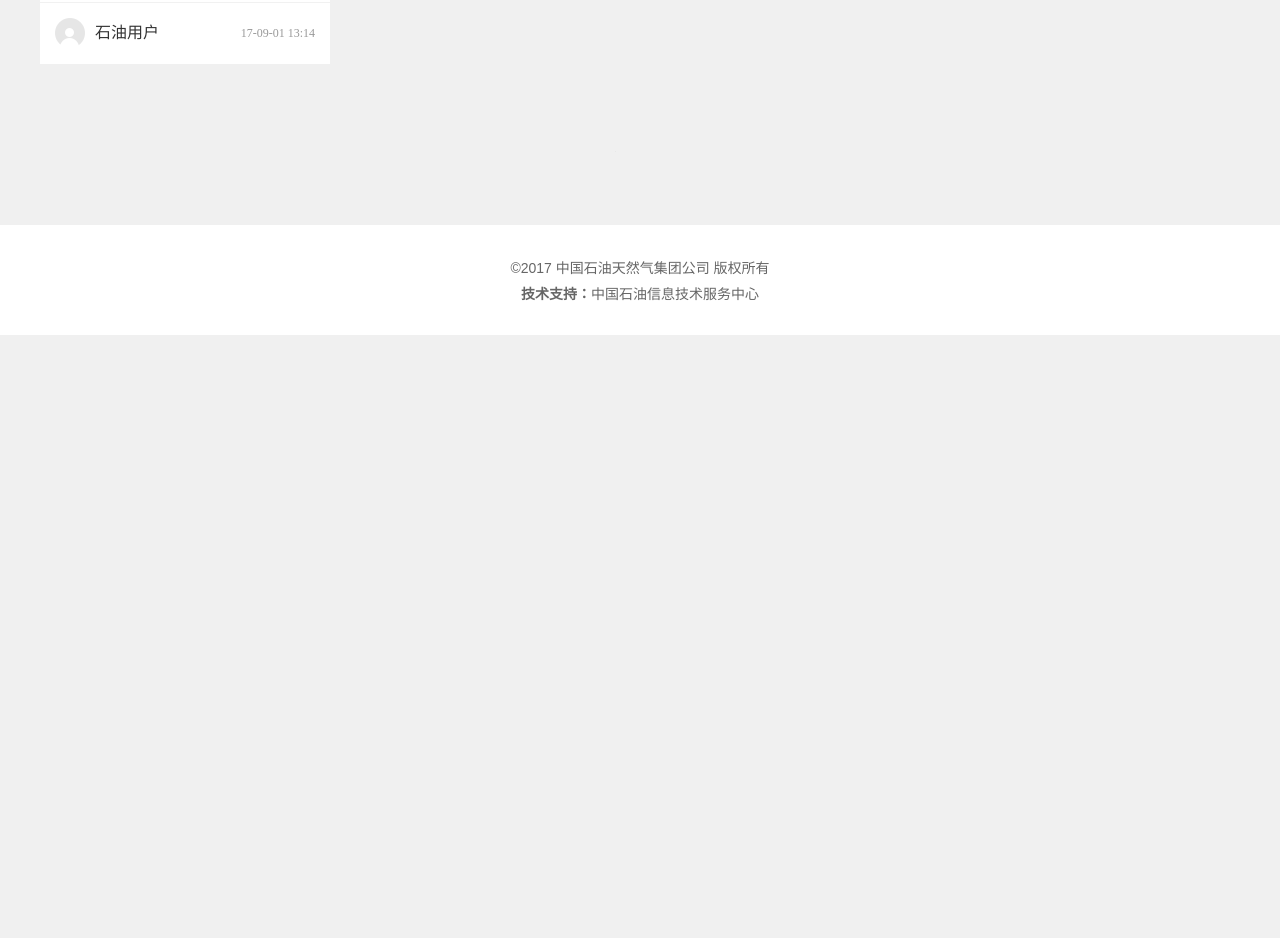
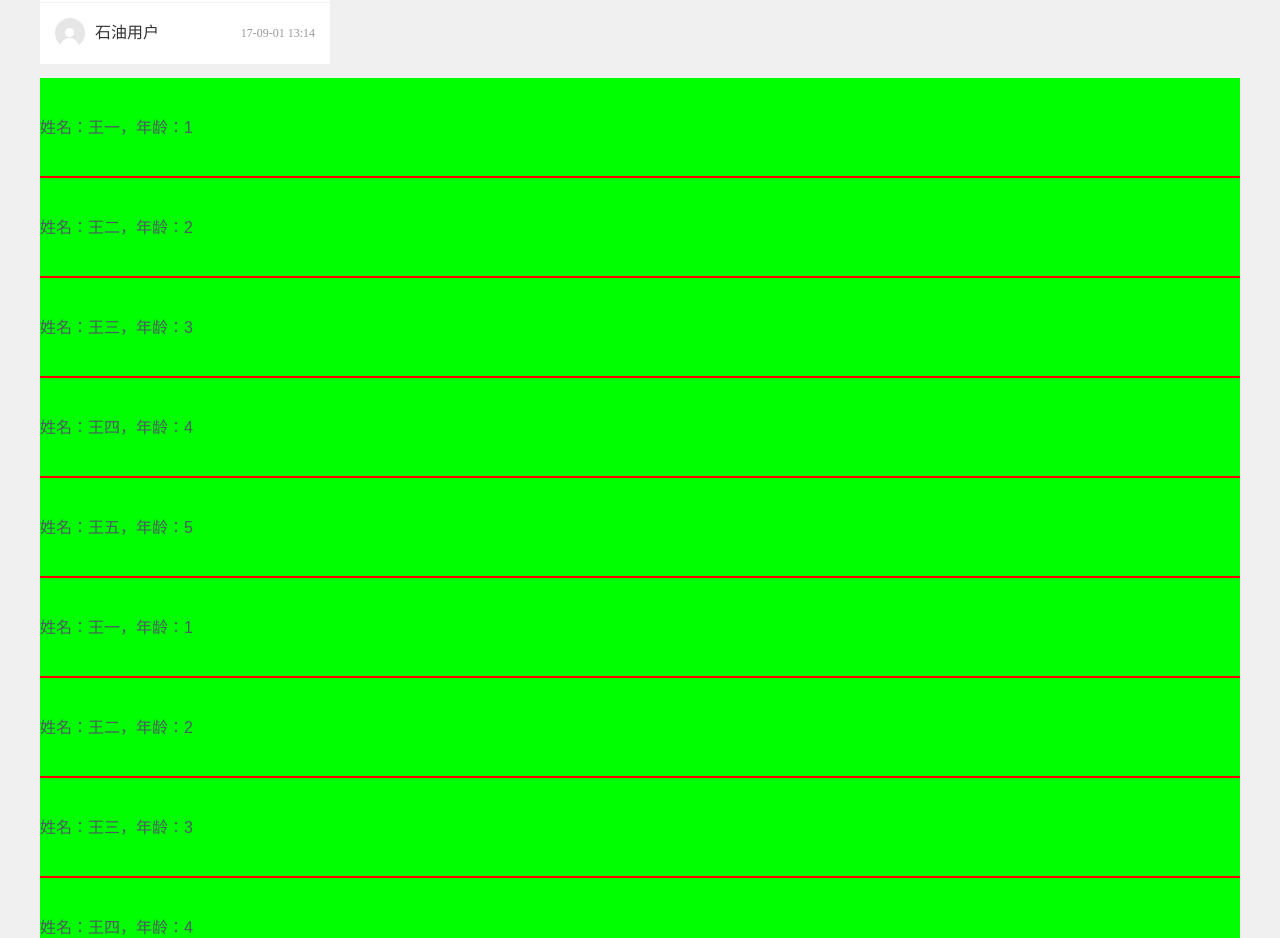
Before and after one commit to HappySusan/oil, a plain HTML site: page html/topicdetail1.html in a window 1280 px wide. Shown: the part 1581-2519 px from the top of the page. Before the commit the page ends 1916 px from the top, so only its background shows below. Drawn offline with Linux system fonts and the light colour scheme.

Commit message:
加载更多

```diff
--- a/html/topicdetail1.html
+++ b/html/topicdetail1.html
@@ -8,6 +8,11 @@
     <title>中国石油图片综合资源服务平台-专题1</title>
     <link rel="stylesheet" href="./../css/topicdetail1.css">
 </head>
+<style>
+    .test_more div{
+        line-height:100px;height:100px;background:#0f0;border-bottom:solid 2px red;
+    }
+</style>
 <!-- 头部导航 -->
 <div class="common_header_wrapper">
     <div class="common_header">
@@ -191,6 +196,9 @@
             </li>
         </ul>
     </div>
+    <div class="test_more" id="test_more" style="">
+
+    </div>
 </div>
 <div class="loadMore none"><img src="./../img/loading.gif" alt=""></div>
 <div class="footer">
@@ -198,6 +206,7 @@
     <p><b>技术支持：</b>中国石油信息技术服务中心</p>
 </div>
 <script src="./../js/common/jquery.min.js"></script>
+<script src="./../js/common/common.js"></script>
 <script src="./../js/topicdetail1.js"></script>
 
 <body>
--- a/js/common/common.js
+++ b/js/common/common.js
@@ -4,7 +4,7 @@ function Common(){
      * ajax 调用封装
      * 包括 路径url，请求方式types，数据内容option，成功返回数据后的回调，异步与否
      */
-	_self.ajaxFn=function(url,types,option,callback,asyncType){
+	_self.ajaxFn=function(url,types,option,callback,errorcallback,asyncType){
 	    var async=asyncType?asyncType:true;
 	    $.ajax({
 	        url:url,
@@ -16,8 +16,13 @@ function Common(){
 	            if($.isFunction(callback)) callback(rs)
 	        },
 	        error:function(rs){
-                alert("请求异常，请重试")
-	            console.log(rs)
+                if ($.isFunction(errorcallback)) {
+                    errorcallback()
+                }else{
+                    alert("请求异常，请重试")
+                    console.log(rs)
+                }
+
 	        }
 	    })
     },
--- /dev/null
+++ b/js/test.json
@@ -0,0 +1,9 @@
+{
+    "data":[
+        {"name":"王一","age":1},
+        {"name":"王二","age":2},
+        {"name":"王三","age":3},
+        {"name":"王四","age":4},
+        {"name":"王五","age":5}
+    ]
+}
--- a/js/topicdetail1.js
+++ b/js/topicdetail1.js
@@ -2,11 +2,29 @@ var topicObj = {
     init: function() {
         this.loadMoreFn();
         this.TabsChangeFn();
+        this.initAxajFn();
     },
+    isRequest:false,
     TabsChangeFn:function(){
         $("#works_type").on("click","a",function(){
             $(this).addClass("current").siblings("a").removeClass("current")
         })
+    },
+    initAxajFn:function(){
+        common.ajaxFn("../js/test.json","POST","",topicObj.successFn)
+    },
+    successFn:function(res){
+        topicObj.isRequest=true;
+        var $test_more=$("#test_more"),
+            str="";
+        $.each(res.data,function(i,v){
+            str+="<div>姓名："+v.name+"，年龄："+v.age+"</div>"
+        });
+        $test_more.append($(str));
+    },
+    ErrorFn:function(){
+        $(".loadMore").removeClass("none");
+        topicObj.isRequest=false;
     },
     loadMoreFn: function() {
         var winH = $(window).height(); //页面可视区域高度
@@ -15,8 +33,10 @@ var topicObj = {
             var scrollT = $(window).scrollTop(); //滚动条top
             var aa = (pageH - winH - scrollT) / winH;
             if (aa < 0.02) {
-                $(".loadMore").removeClass("none");
-                //去加载更多
+                if (topicObj.isRequest) {
+                    topicObj.isRequest=false;
+                    common.ajaxFn("../js/test.json","POST","",topicObj.successFn,topicObj.ErrorFn)
+                }
             }
          })
     }
```
